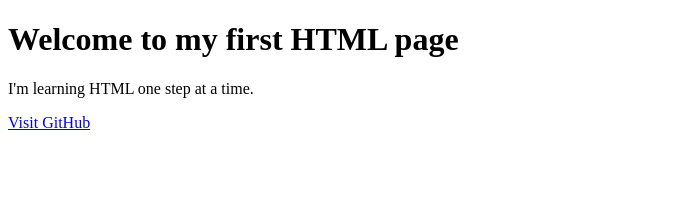
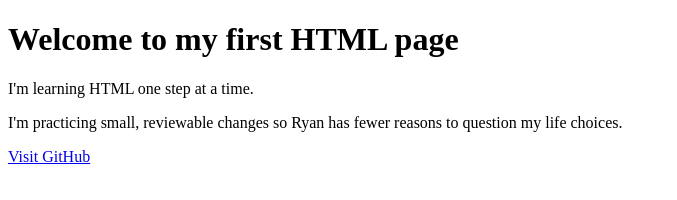
Before and after one commit to EstherAllin/Academy-Learning, a plain HTML site: page index.html in a window 1280 px wide. Shown: the whole page, without its empty margins (0-677 px from the left). Drawn offline with Linux system fonts and the light colour scheme.

Commit message:
Add learning notes

```diff
--- a/index.html
+++ b/index.html
@@ -7,6 +7,7 @@
         <body>
             <h1>Welcome to my first HTML page</h1>
             <p>I'm learning HTML one step at a time.</p>
+            <p>I'm practicing small, reviewable changes so Ryan has fewer reasons to question my life choices.</p>
             <a href="https://github.com/">Visit GitHub</a>
         </body>
 </html>
```
Also changed, not shown: 1 other file.
